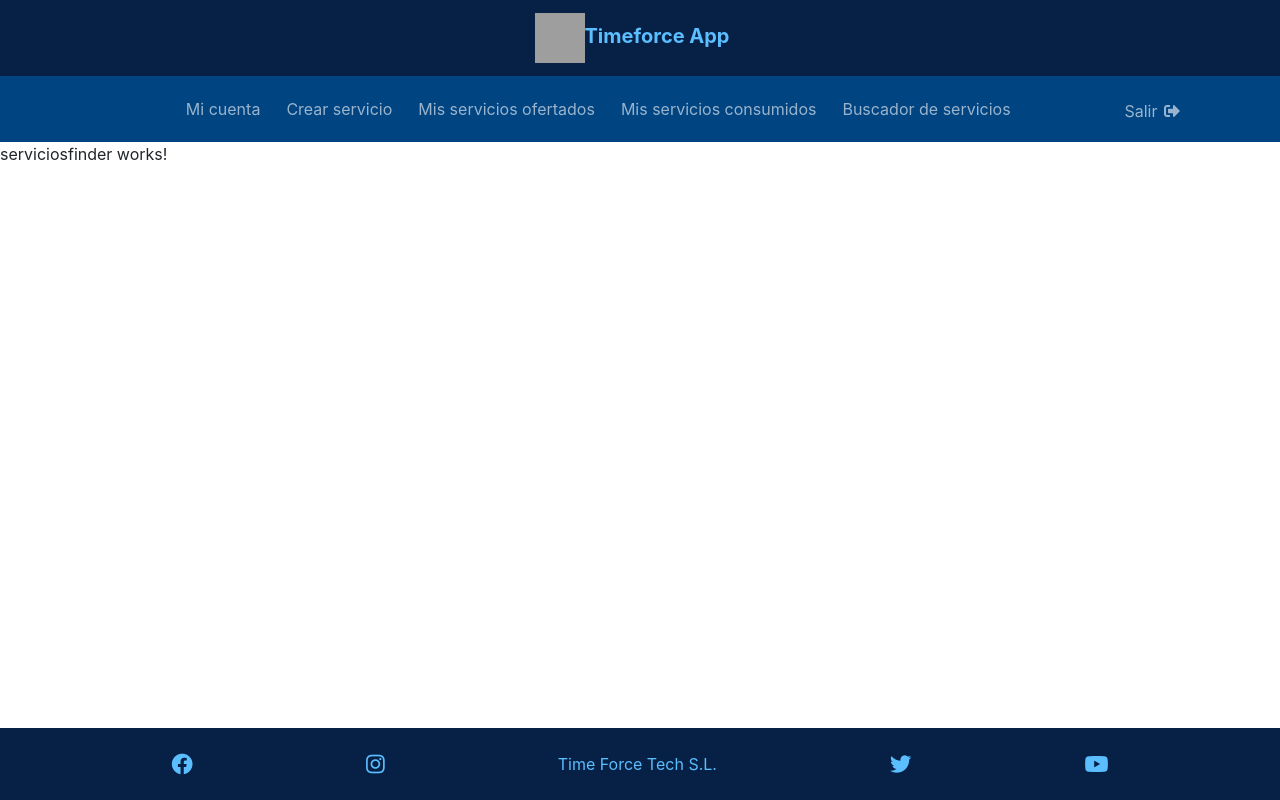
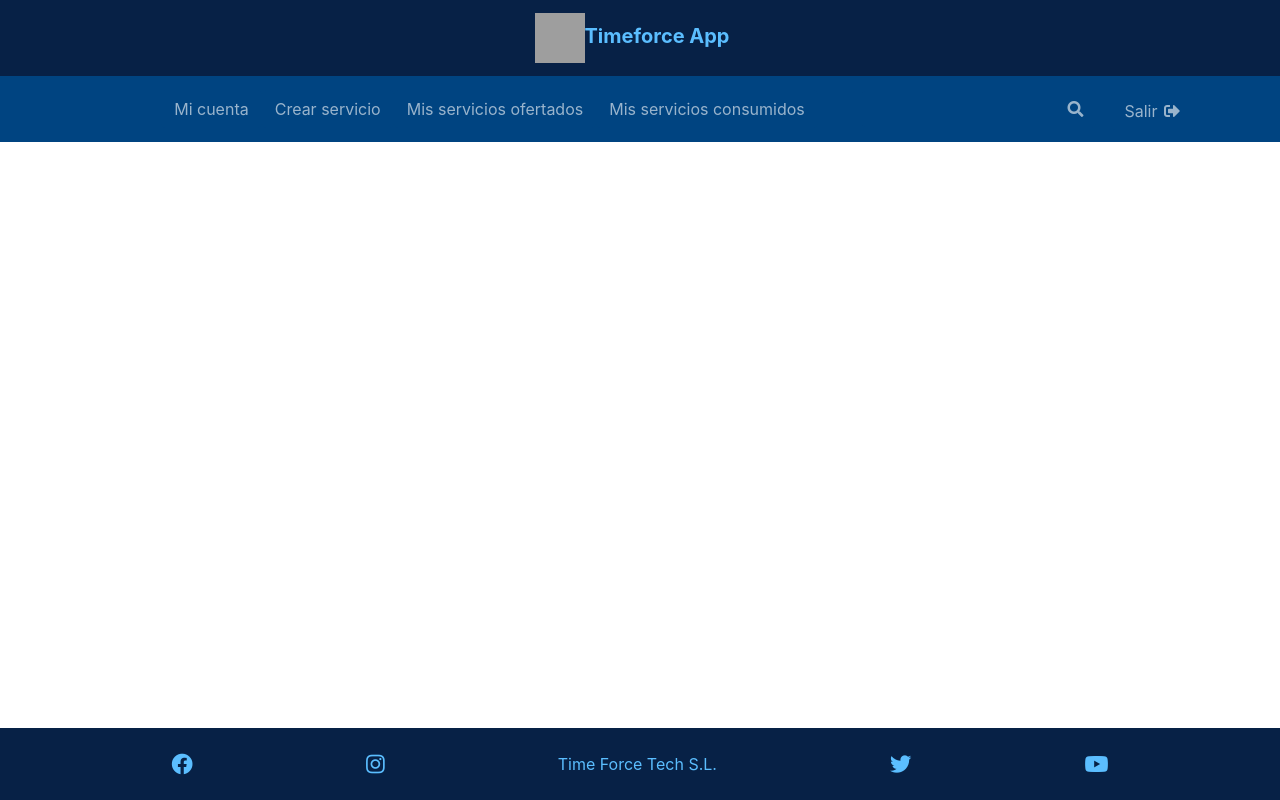
Before and after one commit to hcerpandam/TimeForceAppFERV1, an Angular app: page /buscadorservicios in a window 1280 px wide. Built offline with nearby package versions, Linux system fonts and the light colour scheme; grey boxes are pictures that could not be loaded.

Commit message:
Pendiente componente buscador servicios. Eliminados suspendido y dias suspensión de usuario.

```diff
--- a/src/app/components/user/consumedservices/consumedservices.component.html
+++ b/src/app/components/user/consumedservices/consumedservices.component.html
@@ -18,7 +18,7 @@
         <th scope="col">Fecha</th>
         <th scope="col">Ofertante</th>
         <th scope="col">Valoracion</th>
-        <th scope="col">Cancelar</th>
+        <th scope="col">Cancelado</th>
       </tr>
       </thead>
 
@@ -30,7 +30,7 @@
         <td>{{servicio.fechaHora}}</td>
         <td>{{servicio.ofertante}}</td>
         <td>{{servicio.valoracion}}</td>
-        <td><button type="button" class="btn bg-danger text-light" (click)="cancelarServicio()">Cancelar servicio</button> </td>
+        <td>{{servicio.cancelado}}</td>
       </tr>
       </tbody>
     </table>
--- a/src/app/components/user/consumedservices/consumedservices.component.ts
+++ b/src/app/components/user/consumedservices/consumedservices.component.ts
@@ -2,8 +2,6 @@ import { Component, OnInit } from '@angular/core';
 import {Servicio} from "../../../model/servicio";
 import {Usuario} from "../../../model/usuario";
 import {ServicioService} from "../../../services/servicio.service";
-import swal from "sweetalert2";
-import {Router} from "@angular/router";
 
 @Component({
   selector: 'app-consumedservices',
@@ -12,29 +10,13 @@ import {Router} from "@angular/router";
 })
 export class ConsumedservicesComponent implements OnInit {
 
-  servicioCancelado: Servicio;
   servicios: Array<Servicio>;
   consumidor: Usuario;
 
-  constructor(private servicioService: ServicioService, private router: Router) { }
+  constructor(private servicioService: ServicioService) { }
 
   ngOnInit() {
     this.servicioService.findByIdConsumidor(this.consumidor.idUsuario).subscribe(servicios => this.servicios = servicios);
   }
 
-  cancelarServicio():void{
-    this.servicioService.cancelServicio(this.servicioCancelado)
-      .subscribe((servicioCancelado)=>{this.router.navigate(['/serviciosConsumidos]',servicioCancelado.idServicio]);
-          swal.fire(
-            'Servicio Cancelado!',
-            `Servicio ${servicioCancelado.idServicio} eliminado con éxito.`,
-            'success'
-          )
-        }
-      )
-
-  }
-
-
-
 }
--- a/src/app/components/user/offeredservices/offeredservices.component.html
+++ b/src/app/components/user/offeredservices/offeredservices.component.html
@@ -32,7 +32,7 @@
         <td>{{servicio.consumidor}}</td>
         <td>{{servicio.valoracion}}</td>
         <td>{{servicio.localizacion_acor}}</td>
-        <td>{{servicio.cancelado}}</td>
+        <td><button type="button" class="btn bg-danger text-light" (click)="cancelarServicio()">Cancelar servicio</button> </td>
       </tr>
       </tbody>
     </table>
--- a/src/app/components/user/offeredservices/offeredservices.component.ts
+++ b/src/app/components/user/offeredservices/offeredservices.component.ts
@@ -2,6 +2,8 @@ import { Component, OnInit } from '@angular/core';
 import {Servicio} from "../../../model/servicio";
 import {Usuario} from "../../../model/usuario";
 import {ServicioService} from "../../../services/servicio.service";
+import swal from "sweetalert2";
+import {Router} from "@angular/router";
 
 @Component({
   selector: 'app-offeredservices',
@@ -12,11 +14,25 @@ export class OfferedservicesComponent implements OnInit {
 
   servicios: Array<Servicio>;
   ofertante: Usuario;
+  servicioCancelado: Servicio;
 
-  constructor(private servicioService: ServicioService) { }
+  constructor(private servicioService: ServicioService, private router: Router) { }
 
   ngOnInit() {
     this.servicioService.findByIdOfertante(this.ofertante.idUsuario).subscribe(servicios => this.servicios = servicios);
   }
 
+  cancelarServicio():void{
+    this.servicioService.cancelServicio(this.servicioCancelado)
+      .subscribe((servicioCancelado)=>{this.router.navigate(['/serviciosConsumidos]',servicioCancelado.idServicio]);
+          swal.fire(
+            'Servicio Cancelado!',
+            `Servicio ${servicioCancelado.idServicio} eliminado con éxito.`,
+            'success'
+          )
+        }
+      )
+
+  }
+
 }
--- a/src/app/components/user/serviciosfinder/serviciosfinder.component.html
+++ b/src/app/components/user/serviciosfinder/serviciosfinder.component.html
@@ -1,4 +1 @@
 <app-topbaruser></app-topbaruser>
-<p>
-  serviciosfinder works!
-</p>
--- a/src/app/components/user/topbaruser/topbaruser.component.html
+++ b/src/app/components/user/topbaruser/topbaruser.component.html
@@ -14,11 +14,11 @@
             [attr.aria-expanded]="!isCollapsed" aria-controls="header">
       <span class="navbar-toggler-icon"></span>
     </button>
-    <div id="header" class="collapse navbar-collapse" [ngbCollapse]="isCollapsed">
+    <div id="header" class="collapse navbar-collapse ml-5" [ngbCollapse]="isCollapsed">
       <!--Fin control collapse-->
 
       <!--Dejamos espaciado en medio-->
-      <ul class="navbar-nav mx-auto">
+      <ul class="navbar-nav mx-auto ml-5">
         <li class="nav-item">
           <button type="button" class="btn topbarstyle" routerLink="/perfil/{id}">
             {{textButtonMiCuenta}}
@@ -39,12 +39,16 @@
             {{textButtonServiciosConsumidos}}
           </button>
         </li>
-        <li>
-          <button type="button" class="btn topbarstyle" routerLink="/buscadorservicios">
-            {{textButtonBuscadorServicios}}
-          </button>
-        </li>
       </ul>
+      <!--Buscador de servicios-->
+      <div class="input-group col-md-3">
+        <input class="form-control py-2 topbarstyle" type="search" id="inputsearch">
+          <span class="input-group-append">
+            <button class="btn topbarstyle " type="button" routerLink="/buscadorservicios">
+              <i class="fa fa-search"></i>
+            </button>
+          </span>
+      </div>
       <!--Logout-->
       <ul class="navbar-nav mt-md-2 pb-1 md-3">
         <li class="nav-item">
--- a/src/app/components/user/topbaruser/topbaruser.component.scss
+++ b/src/app/components/user/topbaruser/topbaruser.component.scss
@@ -12,6 +12,12 @@
   border-color: #004481;
 }
 
+.form-control::-webkit-input-placeholder {
+  color: #99b4cc;
+  opacity: 1;
+}
+
+
 //Dado que hemmos eliminado referencias a navbar-dark tenemos que personalizar el color del navbar-toggler-icon para que sea visible al colapsar
 
 .navbar-toggler-icon {
--- a/src/app/model/usuario.ts
+++ b/src/app/model/usuario.ts
@@ -34,10 +34,6 @@ export class Usuario {
 
    balance: number;
 
-   suspendido: boolean;
-
-   diasSuspension: number;
-
    baneado: boolean;
 
    rol:number;
```
